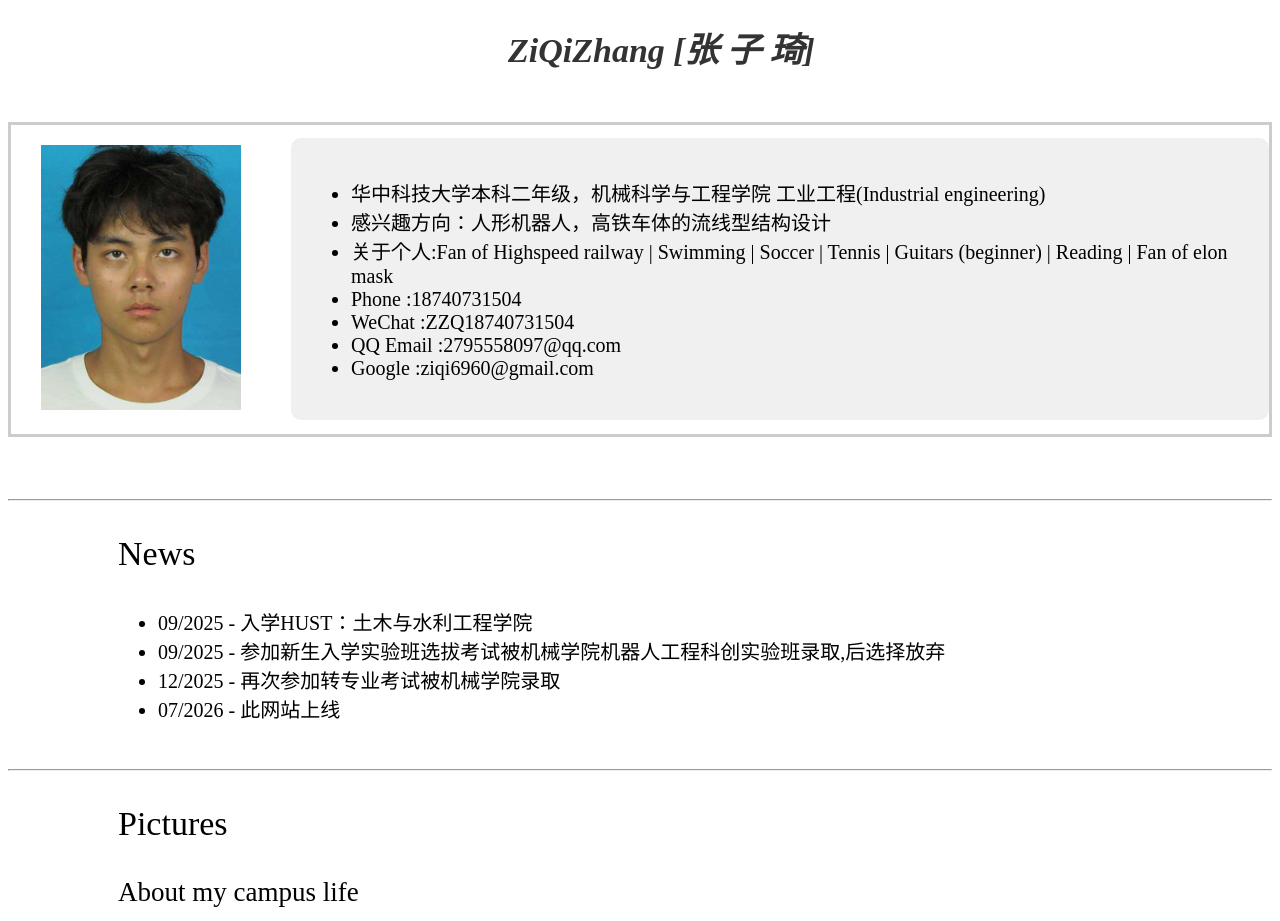
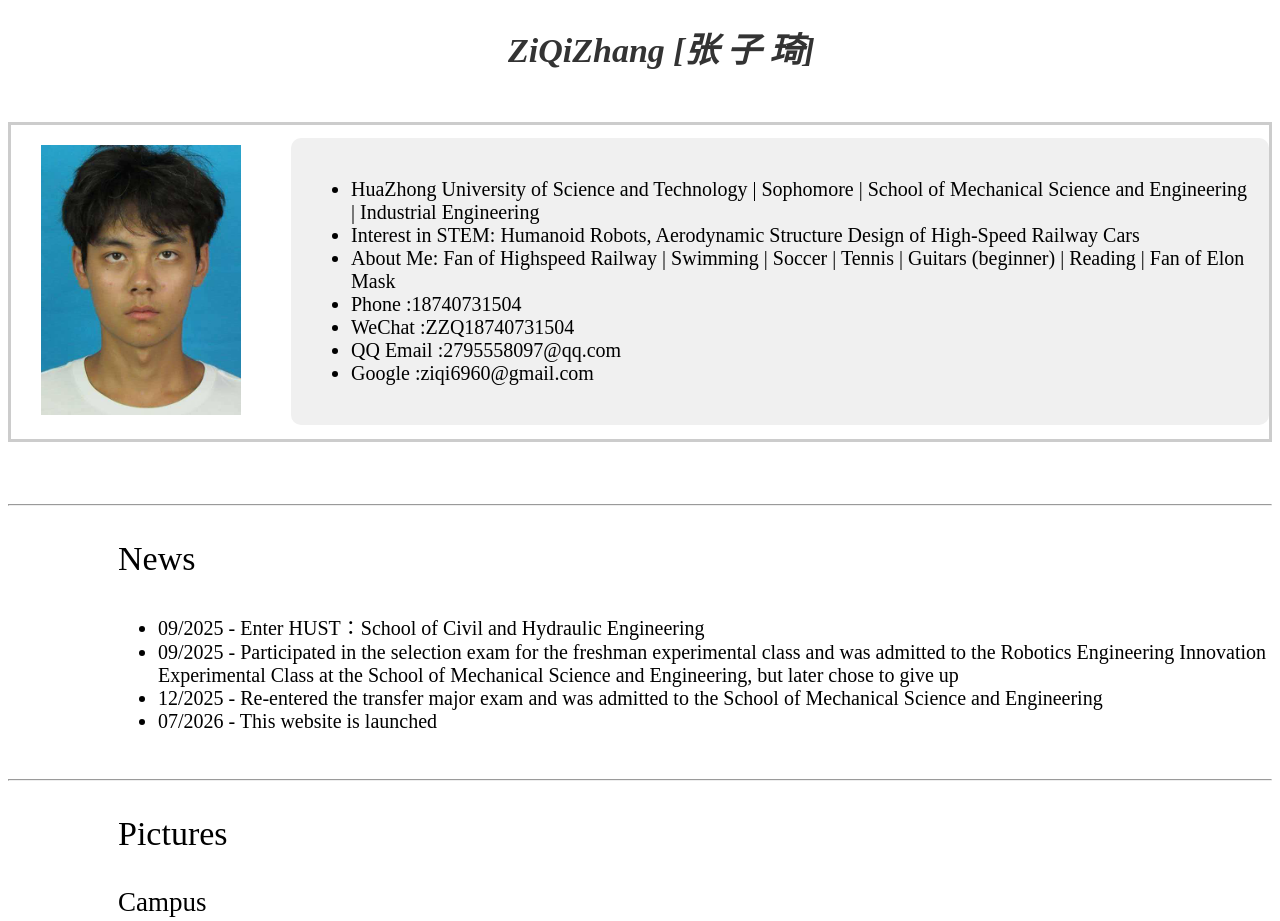
Before and after one commit to ziqizhang-Me/intro, a plain HTML site: page index.html in a window 1280 px wide. Shown: the top 921 px of the page. Drawn offline with Linux system fonts and the light colour scheme.

Commit message:
Add files via upload

```diff
--- a/index.html
+++ b/index.html
@@ -46,17 +46,16 @@
     </style>
 </head>
 <body>
-     <h1 style="font-size: 34px;">  <i>ZiQiZhang [张 子 琦]</i></h1>
+     <h1 style="font-size: 34px; ">  <i>ZiQiZhang [张 子 琦]</i></h1>
     <div class="father" style="display: flex; align-items: center;">
-     <div class="img" > <img  src="me.jpg" alt="" width="200" height="265"></div>
+     <div class="img" > <img  src="me.jpg" alt="" width="200" height="270"></div>
      <div class="content" style="font-size: 20px;">
        <ul>
-        <li>华中科技大学本科二年级，机械科学与工程学院 工业工程(Industrial engineering)</li>
-        <li>感兴趣方向：人形机器人，高铁车体的流线型结构设计</li>
-        <li>关于个人:Fan of Highspeed railway  |  Swimming |  Soccer  | Tennis | Guitars (beginner) | Reading | Fan of elon mask</li>
+        <li>HuaZhong University of Science and Technology | Sophomore | School of Mechanical Science and Engineering | Industrial Engineering</li>
+        <li>Interest in STEM: Humanoid Robots, Aerodynamic Structure Design of High-Speed Railway Cars</li>
+        <li>About Me: Fan of Highspeed Railway  |  Swimming |  Soccer  | Tennis | Guitars (beginner) | Reading | Fan of Elon Mask</li>
         <li>Phone :18740731504</li>
         <li>WeChat :ZZQ18740731504</li>
-
         <li>QQ Email :2795558097@qq.com</li>
         <li>Google :ziqi6960@gmail.com</li>
        </ul>
@@ -69,16 +68,16 @@
     <div class="news" style="font-size: 20px;">
         <p style="font-size: 34px;">News</p>
 <ul>
-    <li>09/2025 - 入学HUST：土木与水利工程学院</li>
-    <li>09/2025 - 参加新生入学实验班选拔考试被机械学院机器人工程科创实验班录取,后选择放弃</li>
-    <li>12/2025 - 再次参加转专业考试被机械学院录取</li>
-    <li>07/2026 - 此网站上线</li>
+    <li>09/2025 - Enter HUST：School of Civil and Hydraulic Engineering</li>
+    <li>09/2025 - Participated in the selection exam for the freshman experimental class and was admitted to the Robotics Engineering Innovation Experimental Class at the School of Mechanical Science and Engineering, but later chose to give up</li>
+    <li>12/2025 - Re-entered the transfer major exam and was admitted to the School of Mechanical Science and Engineering</li>
+    <li>07/2026 - This website is launched</li>
     </div>
 <br>
 <hr>
 <div class="pictures" >
     <p style="font-size: 34px;">Pictures</p>
-    <P style="font-size: 27px;">About my campus life</P>
+    <P style="font-size: 27px;"> Campus </P>
     <img src="p1.jpg" alt="P1" width="300" height="200">
     <img src="p2.jpg" alt="P2" width="300" height="200">
     <img src="p3.jpg" alt="P3" width="300" height="200">
@@ -104,7 +103,7 @@
     <img src="t9.jpg" alt="T9" width="300" height="200">
 </div>
 <div class="Hometown" style="font-size: 26px;">
-        <P style="font-size: 27px;">My Hometown : 陕西 · 渭南 · 大荔</P>
+        <P style="font-size: 27px;">My Hometown :Shannxi Province · Wei Nan City · Da Li County</P>
         <img src="h5.jpg" alt="H1" width="300" height="400">
         <img src="h6.jpg" alt="H2" width="300" height="400">
         <img src="h7.jpg" alt="H3" width="300" height="400">
@@ -120,9 +119,9 @@
 <div class="more"  style="font-size: 20px;">
     <p style="font-size: 34px;">More</p>
     <ul>
-        <li>My Github : <a href="https://github.com/yourusername" target="_blank">https://github.com/yourusername</a></li>
-        <li>前端学习<a href="https://www.bilibili.com/video/BV1BT4y1W7Aw/?spm_id_from=333.337.search-card.all.click" target="_blank">点这里</a></li>
-        <li> 这是网站的初版，此后将不定期进行网站版本的迭代和更新</li>
+        <li>My Github : <a href="https://github.com/yourusername" target="_blank">https://github.com/ziqizhang-Me</a>View Source Code</li>
+        <li>Frontend Learning<a href="https://www.bilibili.com/video/BV1BT4y1W7Aw/?spm_id_from=333.337.search-card.all.click" target="_blank"> Click Here</a></li>
+        <li> This is the initial version of the website, which will be updated periodically.</li>
     </ul>
 </div>
 </body>
```
